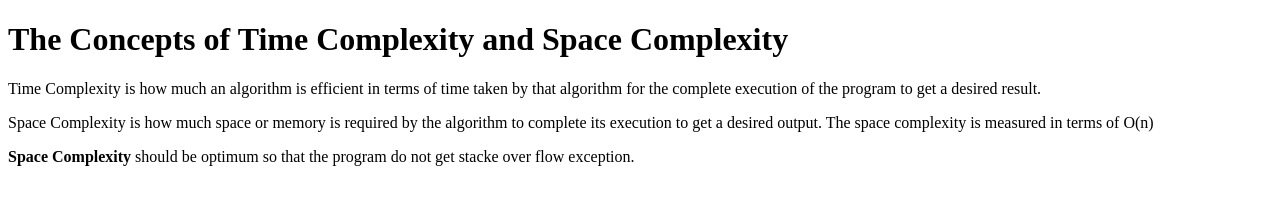
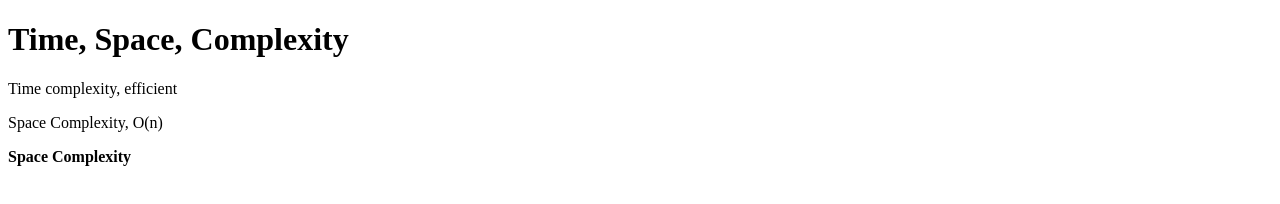
Before and after one commit to acciojob/time-and-space-complexity-Subham7769, a website: page main.html in a window 1280 px wide. Drawn offline with Linux system fonts and the light colour scheme.

Commit message:
created a submission

```diff
--- a/main.html
+++ b/main.html
@@ -8,10 +8,14 @@
 
 <body>
 	<!-- the entire body must be written by student -->
-	<h1>The Concepts of Time Complexity and Space Complexity</h1>
-	<p>Time Complexity is how much an algorithm is efficient in terms of time taken by that algorithm for the complete execution of the program to get a desired result.</p>
-	<p>Space Complexity is how much space or memory is required by the algorithm to complete its execution to get a desired output. The space complexity is measured in terms of O(n)</p>
-	<p><b>Space Complexity </b>should be optimum so that the program do not get stacke over flow exception. </p>
+	<h1>Time, Space, Complexity</h1>
+
+	<p>Time complexity, efficient</p>
+
+	<p>Space Complexity, O(n)</p>
+
+	<p><b>Space Complexity</b></p>
+
     <script type="text/javascript" src="./script.js">
 </script>
 
```
